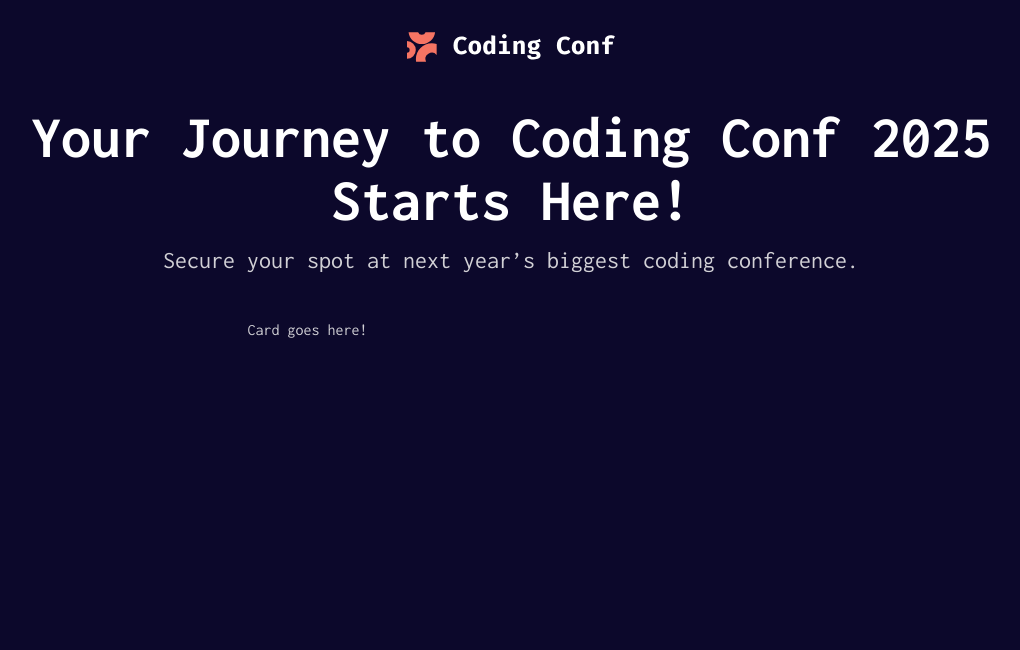
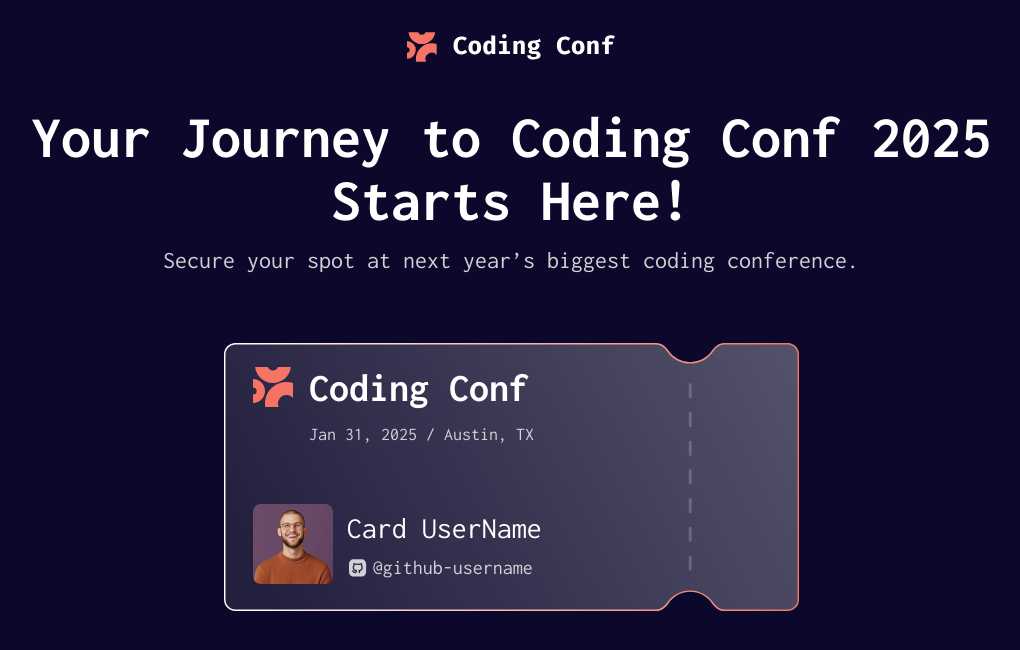
Before and after one commit to UloakuObi/conference-ticket-generator-design, a website with bundled scripts: page success.html in a window 1280 px wide. Shown: the whole page, without its empty margins (129-1149 px from the left). Built offline with nearby package versions, Linux system fonts and the light colour scheme.

Commit message:
Update form logic, a11y, and card design

```diff
--- a/components/avatarInput.js
+++ b/components/avatarInput.js
@@ -18,6 +18,15 @@ export default function initAvatarInput() {
     // Check if the page has a dropZone element before running the code block below
     // This avoids errors on the success page
     if (dropZone) {
+        dropZone.addEventListener("keydown", (e) => {
+
+            if (e.key === "Enter" || e.key === " ") {
+                e.preventDefault()
+                avatarInput.click() // This activates file picker on clicking space or enter (for keyboard users)
+            }
+
+        })
+
         dropZone.addEventListener("dragenter", e => {
             e.preventDefault()
             dropZone.classList.add("highlight")
--- a/components/submitForm.js
+++ b/components/submitForm.js
@@ -2,6 +2,7 @@ export default function initSubmitForm() {
     const form = document.querySelector("form")
     const avatarInput = document.getElementById("avatarInput")
     const uploadInfo = document.getElementById("uploadInfo")
+    const dropZone = document.getElementById("dropZone")
 
     // Check if the page has a form element before running the code block below
     // This avoids errors on the success page
@@ -12,13 +13,17 @@ export default function initSubmitForm() {
             // Manually check that a user actually uploaded a file before submitting,
             // this is important because this element is hidden (hidden inputs can't be set as required)
             if (!avatarInput.files.length) {
-                alert("Please upload an avatar!")
-                uploadInfo.textContent = "Please upload an avatar!"
+                // alert("Please upload an avatar!")
+                uploadInfo.textContent = "Please upload an avatar image!"
                 uploadInfo.classList.add("red-highlight")
-                return;
+                uploadInfo.setAttribute("role", "alert")
+                dropZone.scrollIntoView({ behavior: "smooth", block: "center" }) // Send mouse users back to the problem
+                dropZone.focus() // Send keyboard users back to the problem
+                // return;
             } else {
                 uploadInfo.textContent = "Upload your photo (JPG or PNG, max size: 500KB)."
                 uploadInfo.classList.remove("red-highlight")
+                uploadInfo.removeAttribute("role")
             }
 
             const formData = new FormData(form)
--- a/components/textInput.js
+++ b/components/textInput.js
@@ -35,8 +35,11 @@ export default function initTextInput() {
 
             if (!nameRegex.test(value)) {
                 nameInputErrorMsg.classList.remove("hidden")
+                nameInputErrorMsg.setAttribute("role", "alert")
+                nameInput.focus()
             } else {
                 nameInputErrorMsg.classList.add("hidden")
+                nameInputErrorMsg.removeAttribute("role")
             }
         })
 
@@ -45,8 +48,11 @@ export default function initTextInput() {
 
             if (!emailRegex.test(value)) {
                 emailInputErrorMsg.classList.remove("hidden")
+                emailInputErrorMsg.setAttribute("role", "alert")
+                emailInput.focus()
             } else {
                 emailInputErrorMsg.classList.add("hidden")
+                emailInputErrorMsg.removeAttribute("role")
             }
         })
 
@@ -55,8 +61,11 @@ export default function initTextInput() {
 
             if (!usernameRegex.test(value)) {
                 usernameInputErrorMsg.classList.remove("hidden")
+                usernameInputErrorMsg.setAttribute("role", "alert")
+                usernameInput.focus()
             } else {
                 usernameInputErrorMsg.classList.add("hidden")
+                usernameInputErrorMsg.removeAttribute("role")
             }
         })
     }
--- a/index.css
+++ b/index.css
@@ -75,6 +75,8 @@ html, body {
 .br {border-radius: 0.625rem;}
 
 .red-highlight {color: hsl(var(--clr-orange-700));}
+.white {color: hsl(var(--clr-neutral-0));}
+
 .space-top { padding-top: .5rem; }
 
 .error-icon {
@@ -110,7 +112,7 @@ main, .form {
     width: 100%;
 }
 main {
-    padding: 1.5rem;
+    padding: 1rem;
 }
 
 h1 {
@@ -255,3 +257,157 @@ div.highlight {
     border-color: #000;
     background: hsl(var(--clr-neutral-300));
   }
+
+.sr-only {
+    position: absolute;
+    width: 1px;
+    height: 1px;
+    padding: 0;
+    margin: -1px;
+    overflow: hidden;
+    clip: rect(0, 0, 0, 0);
+    white-space: nowrap;
+    border: 0;
+}
+
+/* SUCCESS PAGE ONLY */
+
+main.card-container {
+    padding: 0;
+    margin-top: 2.5rem;
+    display: flex;
+    justify-content: center;
+}
+
+div.card {
+    background-image: url("./assets/images/pattern-ticket.svg");
+    width: clamp(320px, 40vw, 600px);
+    height: 160px;
+
+    background-size: 100%;
+    background-position: center;
+    background-repeat: no-repeat;
+
+    padding: 1rem 0 1rem 1rem;
+
+    /* border: 1px solid beige; */
+
+    display: flex;
+    flex-direction: column;
+}
+
+.card-logo-mark {
+    width: 30px;
+    height: 30px;
+    /* border: 1px solid red; */
+    align-self: flex-start;
+
+}
+
+.card-header {
+    display: flex;
+    align-items: center;
+    gap: 1rem;
+    /* border: 1px solid red; */
+    /* justify-content: center; */
+
+}
+
+.card-logo-header > h2 {
+    margin-bottom: .5rem;
+    /* border: 1px solid red; */
+}
+
+h3.card-name {
+    font-weight: 400;
+}
+
+.card-avatar {
+    width: 45px;
+    height: 45px;
+    border-radius: 8px;
+}
+
+/* p.space-left {
+    padding-left: 3rem;
+} */
+
+.card-content {
+    display: flex;
+    gap: .5rem;
+    margin-top: auto;
+    /* margin-bottom: 1rem; */
+    /* align-self: end; */
+    /* justify-self: end; */
+}
+
+
+.card-github-section {
+    display: flex;
+    align-items: center;
+    gap: .25rem;
+}
+
+@media (min-width: 768px) {
+    div.card {
+        width: 600px;
+        height: 280px;
+        padding-left: 1.85rem;
+        padding-block: 1.85rem;
+    }
+
+    .card-user-section {
+        display: flex;
+        flex-direction: column;
+        gap: .75rem;
+        /* border: 1px solid red; */
+    }
+
+    .card-logo-header > h2 {
+        margin-bottom: 1rem;
+        /* border: 1px solid red; */
+    }
+
+    main.card-container {
+        margin-top: (3rem, 30vw, 3.5rem)
+    }
+
+    .card-logo-mark {
+        width: 40px;
+        height: 40px;
+    }
+
+    .card-avatar {
+        width: 80px;
+        height: 80px;
+        border-radius: 8px;
+    }
+
+    .card-content {
+        gap: .85rem;
+    }
+
+    h3.card-name {
+        font-size: var(--fs-preset-3);
+    }
+
+    .card-user-section {
+        padding-block: .5rem;
+
+    }
+
+    .card-github-section > small {
+        font-size: var(--fs-preset-5);
+    }
+}
+
+@media (min-width: 1024px) and (max-width: 1080px) {
+    main.card-container {
+        width: 600px;
+    }
+    div.card {
+        background-size: cover;
+        width: 100%;
+        padding-block: 1.5rem;
+    }
+  }
--- a/success.html
+++ b/success.html
@@ -25,8 +25,29 @@
     <p class="fs-4">Secure your spot at next year’s biggest coding conference.</p>
   </header>
 
-  <main>
-    <div>Card goes here!</div>
+  <main class="card-container">
+    <div class="card">
+      <div class="card-header">
+        <img class="card-logo-mark" src="../assets/images/logo-mark.svg" alt="Coding conf brand logo"/>
+        <div class="card-logo-header">
+          <h2 class="fs-2 white">Coding Conf</h2>
+          <p class="fs-6"><time datetime="2025-01-31">Jan 31, 2025</time> / Austin, TX</p>
+        </div>
+      </div>
+
+      <div class="card-content">
+        <img class="card-avatar" src="../assets/images/image-avatar.jpg" alt="Uploaded avatar of the user"/>
+        <div class="card-user-section">
+          <h3 class="fs-5 white card-name">Card UserName</h3>
+          <div class="card-github-section">
+            <img class="github-icon" src="../assets/images/icon-github.svg" alt="GitHub icon"/>
+            <small>@github-username</small>
+          </div>
+        </div>
+      </div>
+    </div>
+
+    </div>
   </main>
   <script type="module" src="./index.js"></script>
 </body>
```
Also changed, not shown: index.html (+3 -5 lines).
